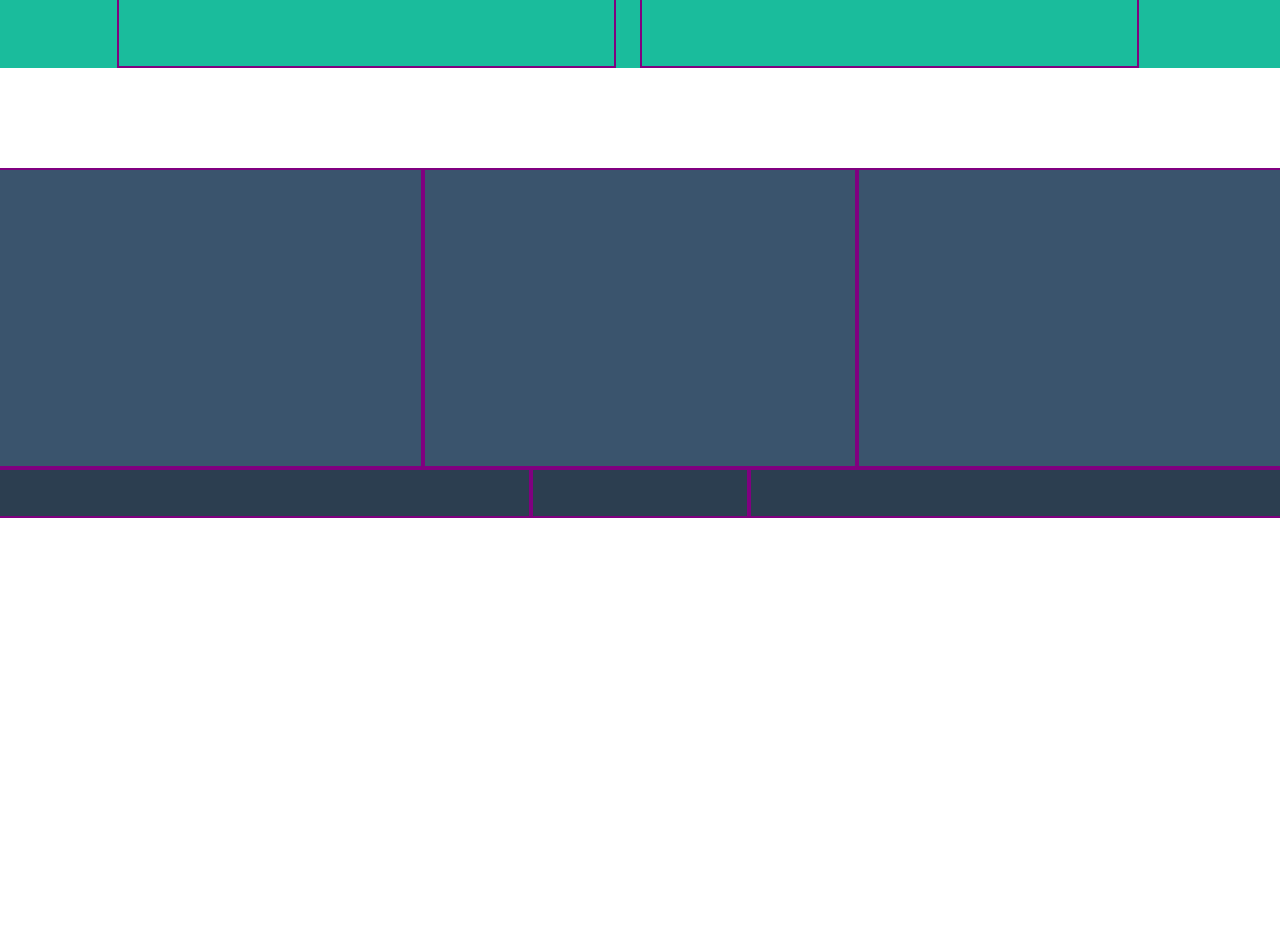
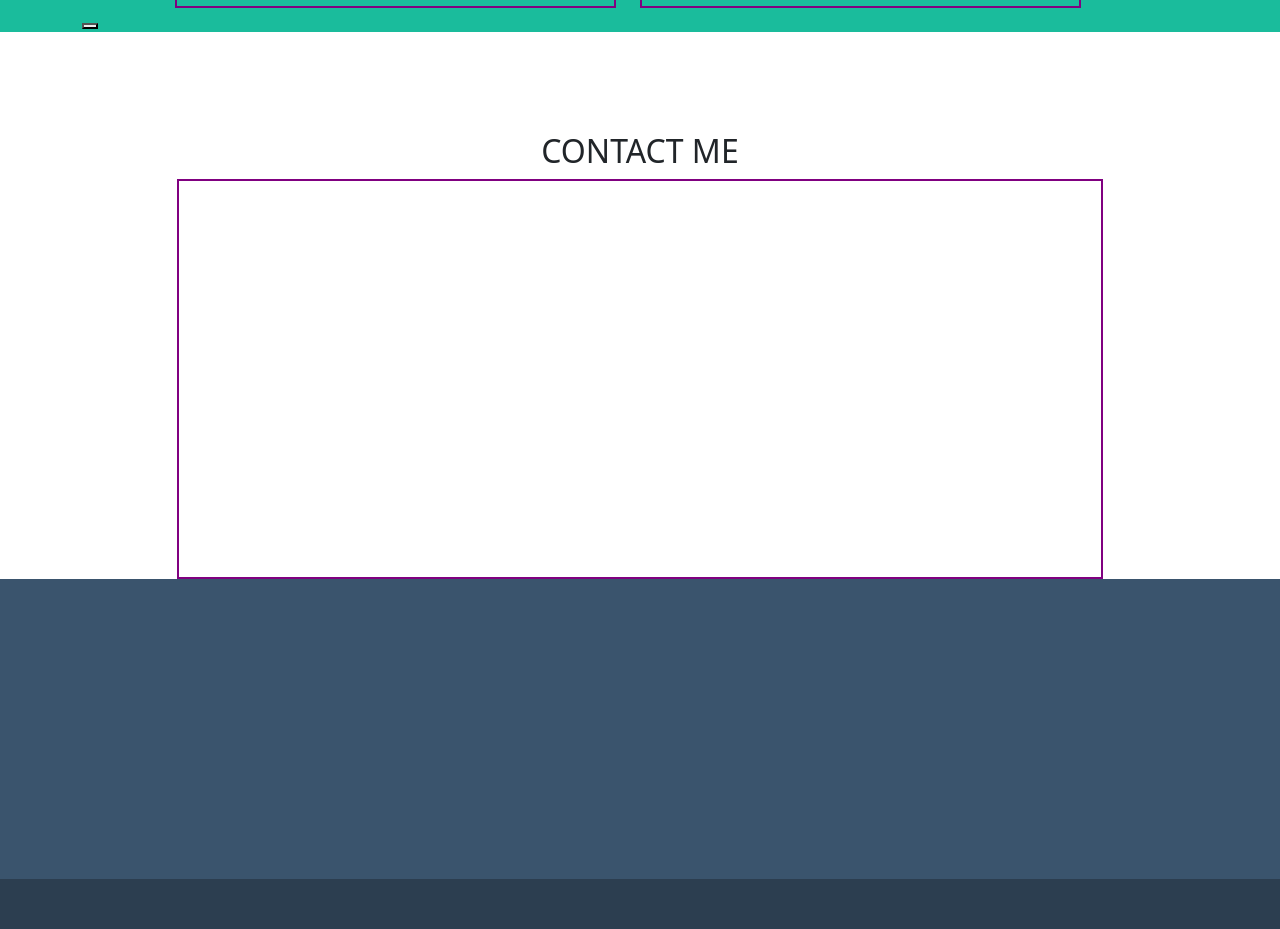
Before and after one commit to ClaudiaLanzoni/html-css-bootstrap-freelancer, a plain HTML site: page index.html in a window 1280 px wide. Shown: the part 1760-2689 px from the top of the page. Before the commit the page ends 2278 px from the top, so only its background shows below. Drawn offline with nearby package versions, Linux system fonts and the light colour scheme.

Commit message:
struttura finalizzata, inizio inserimento nav

```diff
--- a/css/styles.css
+++ b/css/styles.css
@@ -34,36 +34,19 @@
         border: 2px solid purple;
     }
 
-    .contact {
-        height: 50px;
+    .contact_box {
+        height: 400px;
+        border: 2px solid purple;
     }
 
-    .form {
-        height: 300px;
-    }
 
-    .form-button {
-        height: 50px;
-    }
 
-    .footer_top {
+    .footer_top_wrap {
         background-color: rgba(58,84,109);
         height: 300px;
     }
 
-    .footer_bottom {
+    .footer_bottom_wrap {
         background-color: rgba(44,62,80);
         height: 50px;
     }
-
-    .contact_section [class^="col-"] {   /*Sezione bordi colorati per distinguere quadrati*/
-        border: 2px solid purple;
-    }
-
-    .footer_top [class^="col-"] {
-        border: 2px solid purple;
-    }
-
-    .footer_bottom [class^="col-"] {
-        border: 2px solid purple;
-    }
--- a/index.html
+++ b/index.html
@@ -12,24 +12,22 @@
     <title>Document</title>
 </head>
 <body>
-    <div class="container-fluid">
-
-        <header class="row">        <!--Header-->
-            <div class="col-12"></div>
-        </header>
 
 
-        <div class="jumbotron row">     <!--Jumbotron-->
+    <!--Jumbotron-->
+    <section class="jumbotron">
+        <div class="row">
             <div class="col-12"></div>
         </div>
+    </section>
 
-    </div>
 
     <main>
 
         <!--Portfolio-->
         <div class="container">
-                <div class="portfolio_section row gx-4 gy-4">
+            <section class="portfolio_section">
+                <div class="row gx-4 gy-4">
                     <div class="row portfolio_header">
                         <div class="col-12 text-center">
                             <h2>PORTFOLIO</h2>
@@ -53,15 +51,17 @@
                     <div class="col-12 col-md-6 col-lg-4">
                         <div class="portfolio-img"></div>
                     </div>
-
                 </div>
+            </section>
         </div>
 
         <!--About section-->
-            <div class="container-fluid">
-                <div class="about_section row">
+
+        <section class="about_section">
+            <div class="container">
+                <div class="row">
                     <div class="col-12 text-center">
-                        <h1>ABOUT</h1>
+                        <h2>ABOUT</h2>
                     </div>
 
                     <div class="row gy-4">
@@ -73,29 +73,67 @@
                             <div class="about_box"></div>
                         </div>
                     </div>
+
+                    <div class="row">
+                        <div class="col-12">
+                            <button></button>
+                        </div>
+                    </div>
+                </div>
+            </div>
+        </section>
+
+        <!--Contact section-->
+
+        <div class="container">
+
+            <div class="row">
+                <div class="col-12 text-center">
+                    <h2>CONTACT ME</h2>
                 </div>
             </div>
 
-            <!--Contact section-->
+            <div class="row">
+                <div class="col-12 col-md-8 offset-md-2 col-lg-10 offset-lg-1">
+                    <div class="contact_box"></div>
+                </div>
+            </div>
 
-
+        </div>
 
 
     </main>
 
-        <footer>            <!--Footer-->
-            <div class="footer_top row">        <!--Footer top-->
-                <div class="col-1 col-md-4"></div>
-                <div class="col-10 col-md-4"></div>
-                <div class="col-1 col-md-4"></div>
+    <!--Footer-->
+    <footer>
+        <section class="footer_top_wrap">
+            <div class="container">
+                <div class="row">
+                    <div class="col-10 col-md-4">
+                        <h3></h3>
+                        <p></p>
                     </div>
+                    <div class="col-10 col-md-4">
+                        <h3></h3>
+                        <p></p>
+                    </div>
+                    <div class="col-10 col-md-4">
+                        <h3></h3>
+                        <p></p>
+                    </div>
+                </div>
+            </div>
+        </section>
 
-
-            <div class="footer_bottom row">     <!--Footer bottom-->
-                <div class="col-4 col-md-5"></div>
-                <div class="col-4 col-md-2"></div>
-                <div class="col-4 col-md-5"></div>
+        <section class="footer_bottom_wrap">
+            <div class="container">
+                <div class="row">
+                    <div class="col-12 text-center">
+                        <h3></h3>
                     </div>
+                </div>
+            </div>
+        </section>
     </footer>
 
 </body>
```
Lines whose indentation alone changed are shown as unchanged.
